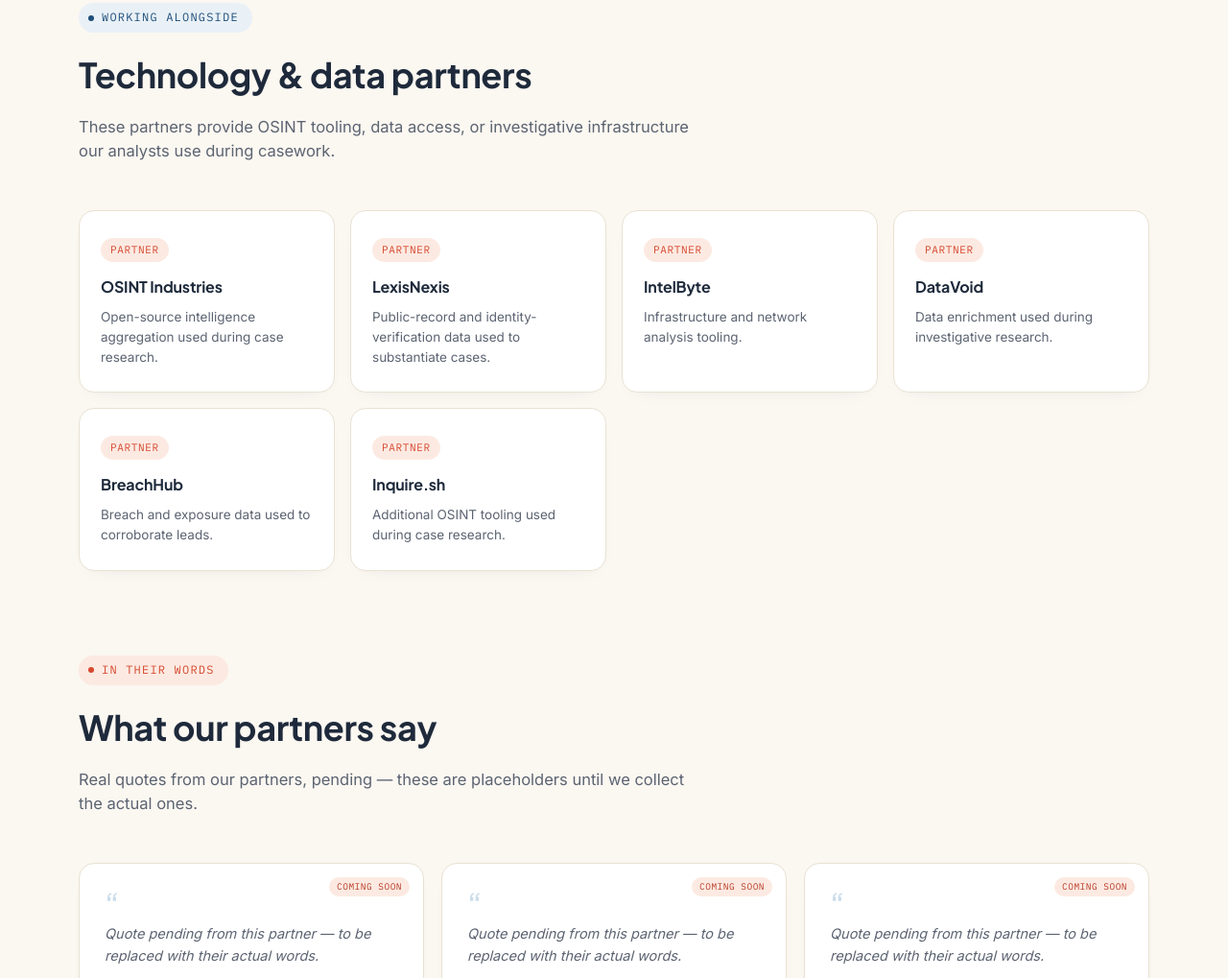
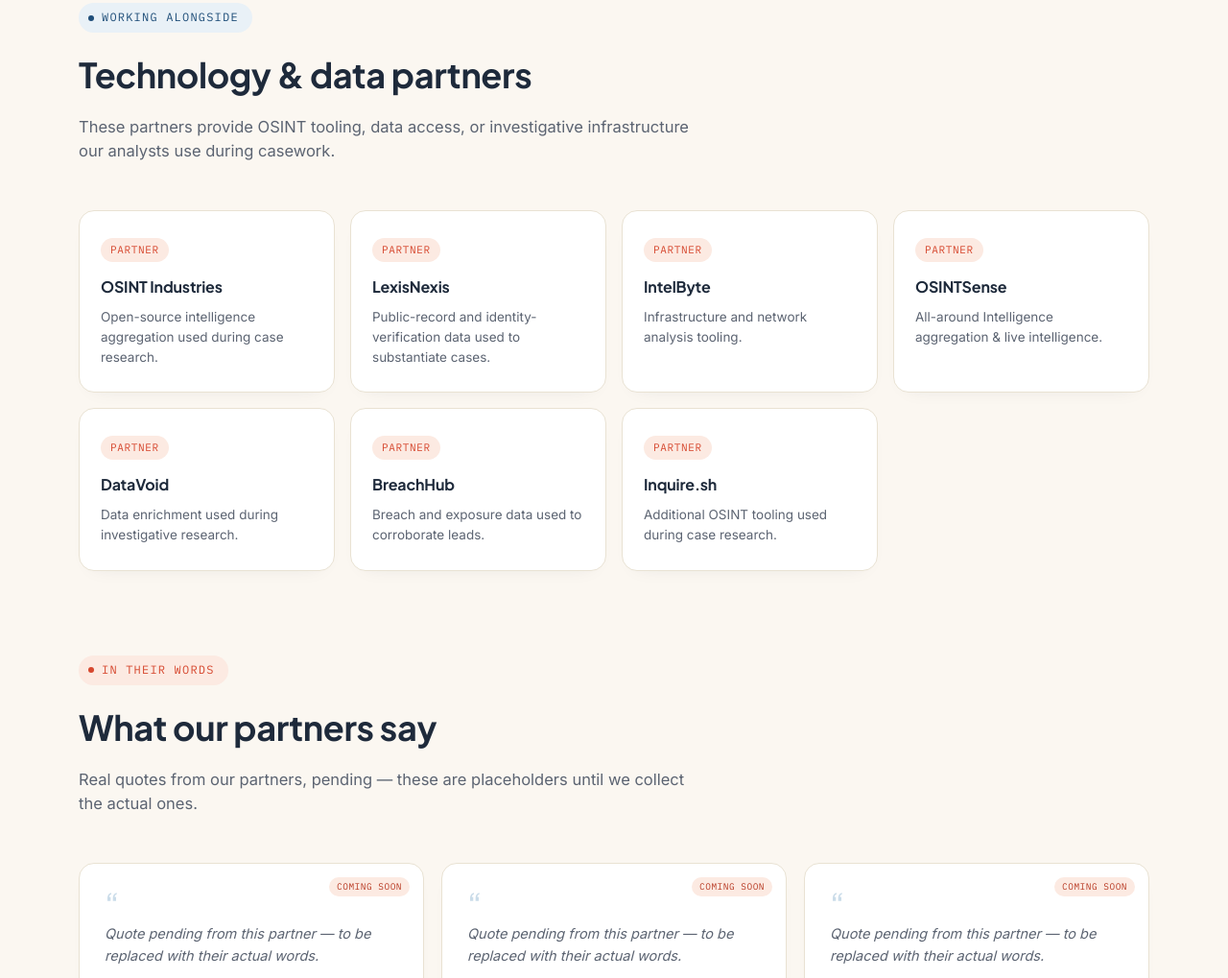
Before and after one commit to intelguard/intelguard, a plain HTML site: page partners.html in a window 1280 px wide. Shown: the part 818-1837 px from the top of the page at 96% size. Drawn offline with Linux system fonts and the light colour scheme.

Commit message:
Update partners.html

```diff
--- a/partners.html
+++ b/partners.html
@@ -338,6 +338,7 @@
       <div class="value-card"><span class="tag">Partner</span><h3>OSINT Industries</h3><p>Open-source intelligence aggregation used during case research.</p></div>
       <div class="value-card"><span class="tag">Partner</span><h3>LexisNexis</h3><p>Public-record and identity-verification data used to substantiate cases.</p></div>
       <div class="value-card"><span class="tag">Partner</span><h3>IntelByte</h3><p>Infrastructure and network analysis tooling.</p></div>
+      <div class="value-card"><span class="tag">Partner</span><h3>OSINTSense</h3><p>All-around Intelligence aggregation & live intelligence.</p></div>
       <div class="value-card"><span class="tag">Partner</span><h3>DataVoid</h3><p>Data enrichment used during investigative research.</p></div>
       <div class="value-card"><span class="tag">Partner</span><h3>BreachHub</h3><p>Breach and exposure data used to corroborate leads.</p></div>
       <div class="value-card"><span class="tag">Partner</span><h3>Inquire.sh</h3><p>Additional OSINT tooling used during case research.</p></div>
```
